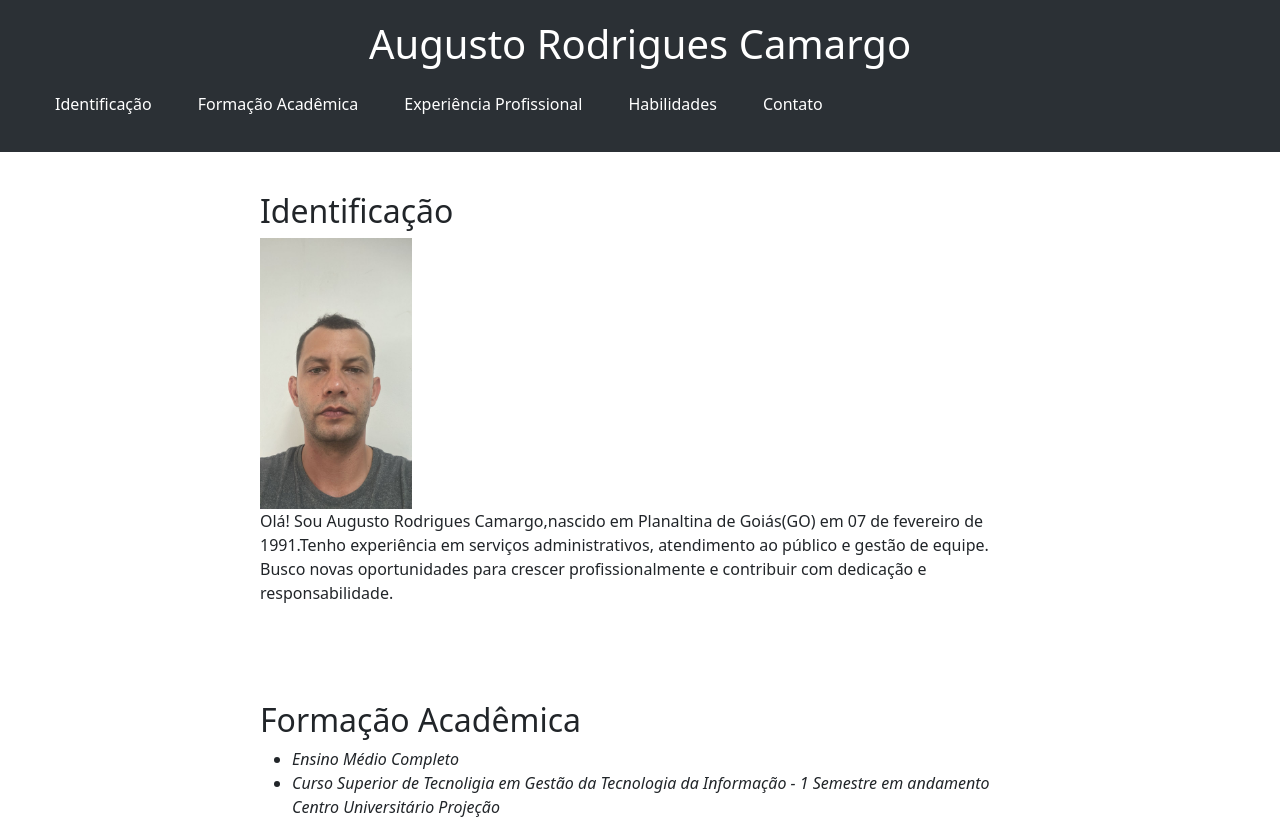
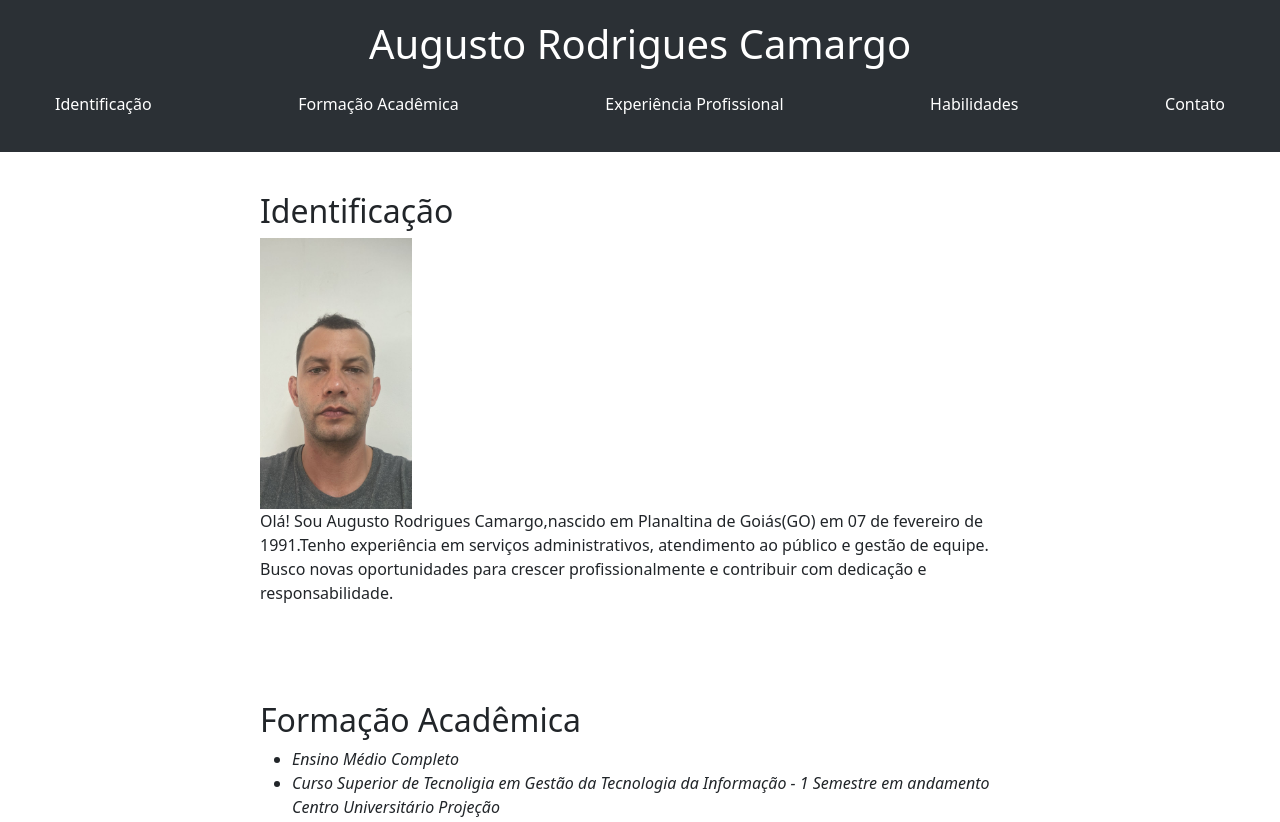
Before and after one commit to Cock121/Cock121.github.io, a plain HTML site: page index.html in a window 1280 px wide. Shown: the top 822 px of the page. Drawn offline with nearby package versions, Linux system fonts and the light colour scheme.

Commit message:
Update index.html

```diff
--- a/index.html
+++ b/index.html
@@ -16,7 +16,7 @@
     <nav class="navbar navbar-expand-lg bg-body-tertiary" data-bs-theme="dark">
       <div class="container-fluid">
         <div class="collapse navbar-collapse" id="navbarTogglerDemo03">
-          <ul class="navbar-nav me-auto mb-2 mb-lg-0">
+          <ul class="navbar-nav justify-content-between w-100 mb-2 mb-lg-0">
             <li class="nav-item">
               <a class="nav-link active" aria-current="page" href="#identificacao">Identificação</a>
             </li>
```
